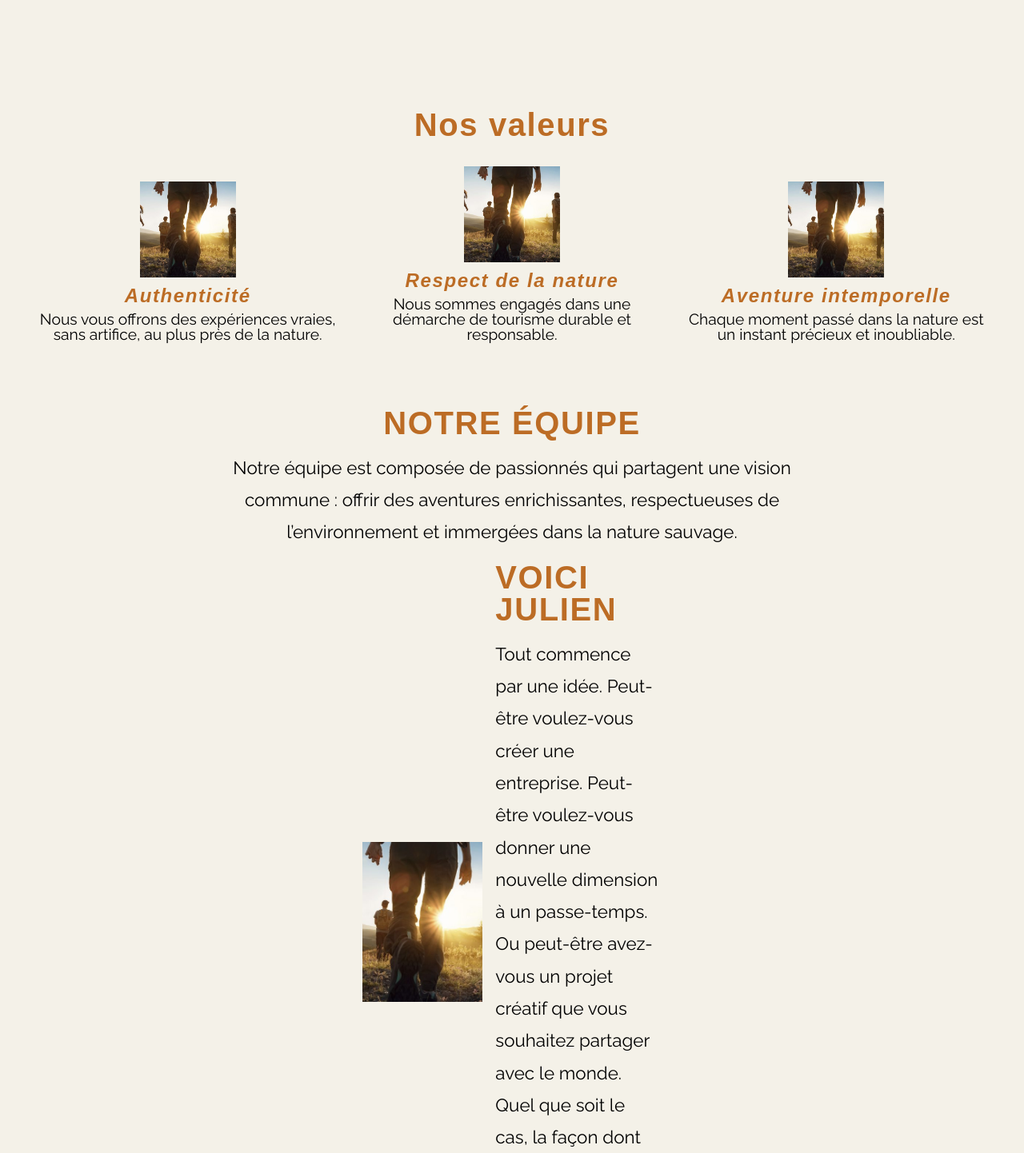
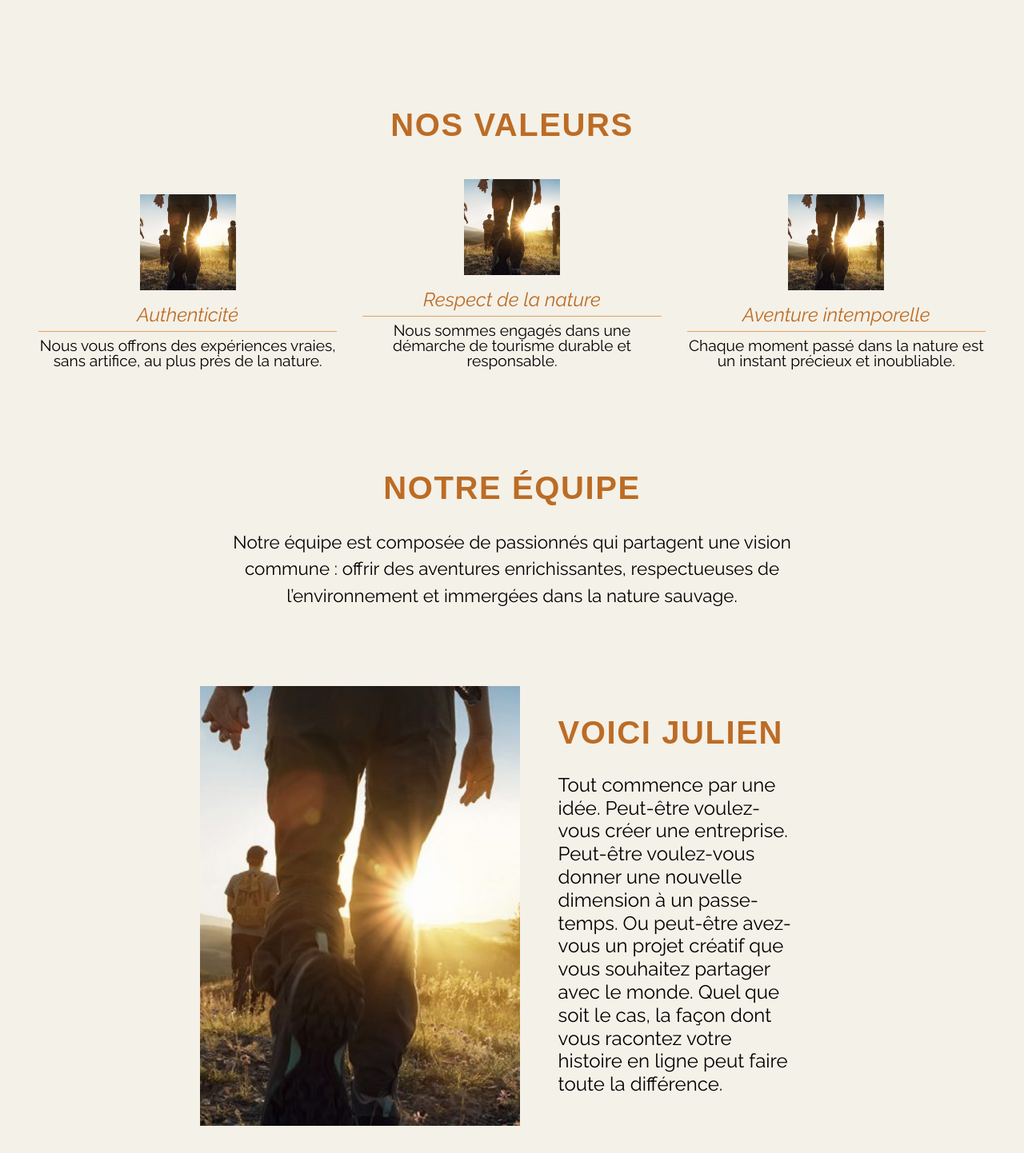
Before and after one commit to julien382/Wildora, a React (Vite) app: page /a_propos in a window 1280 px wide. Shown: the part 1508-2950 px from the top of the page at 80% size. Built offline with nearby package versions, Linux system fonts and the light colour scheme; a web font is replaced by a local one.

Commit message:
add css equipe

```diff
--- a/src/pages/AboutPage/AboutPage.jsx
+++ b/src/pages/AboutPage/AboutPage.jsx
@@ -18,25 +18,25 @@ const AboutPage = () => {
             <section className='valeursAboutPage'>
                 <h1 className='valeursAboutPageTitle'>Nos valeurs</h1>
                 <div className='valeursAboutPageCard'>
-                    <img className='valeursAboutPageImage' src={mainImage} alt="mainImage"></img>
-                    <h2 className='valeursAboutPageTitle'>Authenticité </h2>
-                    <p className='valeursAboutPageText'>Nous vous offrons des expériences vraies, sans artifice, au plus près de la nature.</p>
+                    <img className='valeursAboutPageCardImage' src={mainImage} alt="mainImage"></img>
+                    <h2 className='valeursAboutPageCardTitle'>Authenticité </h2>
+                    <p className='valeursAboutPageCardText'>Nous vous offrons des expériences vraies, sans artifice, au plus près de la nature.</p>
                 </div>
                 <div className='valeursAboutPageCard'>
-                    <img className='valeursAboutPageImage' src={mainImage} alt="mainImage"></img>
-                    <h2 className='valeursAboutPageTitle'>Respect de la nature </h2>
-                    <p className='valeursAboutPageText'>Nous sommes engagés dans une démarche de tourisme durable et responsable.</p>
+                    <img className='valeursAboutPageCardImage' src={mainImage} alt="mainImage"></img>
+                    <h2 className='valeursAboutPageCardTitle'>Respect de la nature </h2>
+                    <p className='valeursAboutPageCardText'>Nous sommes engagés dans une démarche de tourisme durable et responsable.</p>
                 </div>
                 <div className='valeursAboutPageCard'>
-                    <img className='valeursAboutPageImage' src={mainImage} alt="mainImage"></img>
-                    <h2 className='valeursAboutPageTitle'>Aventure intemporelle </h2>
-                    <p className='valeursAboutPageText'>Chaque moment passé dans la nature est un instant précieux et inoubliable.</p>
+                    <img className='valeursAboutPageCardImage' src={mainImage} alt="mainImage"></img>
+                    <h2 className='valeursAboutPageCardTitle'>Aventure intemporelle </h2>
+                    <p className='valeursAboutPageCardText'>Chaque moment passé dans la nature est un instant précieux et inoubliable.</p>
                 </div>
             </section>
 
             <section className='equipeAboutPage'>
                 <h1 className='equipeAboutPageTitle'>Notre équipe</h1>
-                    <p className='equipeAboutPageText'>Notre équipe est composée de passionnés qui partagent une vision commune : offrir des aventures enrichissantes, respectueuses de l’environnement et immergées dans la nature sauvage.</p>
+                    <p className='equipeAboutPageTitleText'>Notre équipe est composée de passionnés qui partagent une vision commune : offrir des aventures enrichissantes, respectueuses de l’environnement et immergées dans la nature sauvage.</p>
                 <div className='equipeAboutPageCard'>
                     <img className='equipeAboutPageImage' src={mainImage} alt="mainImage"></img>
                     <div className='equipeAboutPageContainerText'>
--- a/src/pages/AboutPage/AboutPage.scss
+++ b/src/pages/AboutPage/AboutPage.scss
@@ -46,7 +46,7 @@
 
     .equipeAboutPageTitle {
         font-size: 2.5rem;
-        margin-bottom: 1rem;
+        margin-bottom: rem;
         color: $primary-color;
         font-weight: 700;
         text-transform: uppercase;
@@ -54,13 +54,14 @@
         font-family: $secondary-font;
     }
 
-    .equipeAboutPageText {
+    .equipeAboutPageTitleText {
         font-size: 1.4rem;
-        line-height: 1.8;
+        line-height: 1.5;
         color: $black;
-        margin-bottom: 2rem;
         max-width: 800px;
         margin: 0 auto;
+        padding: 2rem;
+        margin-bottom: 4rem;
     }
 
     .equipeAboutPageCard {
@@ -68,12 +69,13 @@
         align-items: center;
         margin: 1rem auto; /* Centrer les cartes sur la page */
         text-align: left;
-        width: calc(33.333% - 2rem); /* Trois cartes par ligne */
+        justify-content: center;
         box-sizing: border-box;
+        margin-bottom: 5rem;
 
         .equipeAboutPageImage {
-            width: 150px;
-            height: 200px; /* Ajuster la hauteur de l'image */
+            width: 400px;
+            height: 550px; /* Ajuster la hauteur de l'image */
             object-fit: cover;
             margin-right: 1rem;
         }
@@ -82,11 +84,19 @@
             display: flex;
             flex-direction: column;
             justify-content: center;
+            max-width: 30%;
+            color: $black;
+            padding: 2rem;
+
+            .equipeAboutPageTitle{
+                margin-bottom: 2rem;
+            }
         }
 
-        .equipeAboutPageName {
-            font-size: 1.2rem;
+        .equipeAboutPageText {
+            font-size: $tertiary-font-size;
             color: $black;
+            line-height: 1.2;
         }
     }
 }
@@ -94,14 +104,16 @@
 .valeursAboutPage {
     padding: 2rem;
     text-align: center;
+    margin-bottom: 3rem;
 
     .valeursAboutPageTitle {
-        font-size: 2.5rem;
-        margin-bottom: 1rem;
+        font-size: $primary-font-size;
+        margin-bottom: 2rem;
         color: $primary-color;
         font-weight: 700;
         letter-spacing: 0.1rem;
         font-family: $secondary-font;
+        text-transform: uppercase;
     }
 
     .valeursAboutPageCard {
@@ -111,20 +123,23 @@
         width: calc(33.333% - 2rem); /* Trois cartes par ligne */
         box-sizing: border-box;
 
-        .valeursAboutPageImage {
+        .valeursAboutPageCardImage {
             width: 120px; /* Agrandir légèrement l'image */
             height: 120px;
             object-fit: cover;
             margin-bottom: 0.5rem;
         }
 
-        .valeursAboutPageTitle {
+        .valeursAboutPageCardTitle {
             font-size: 1.5rem;
             margin-bottom: 0.5rem;
             font-style: italic;
+            color: $primary-color;
+            border-bottom: 1px solid $highlight-color;
+            padding: 0.5rem;
         }
 
-        .valeursAboutPageText {
+        .valeursAboutPageCardText {
             font-size: 1.2rem;
             color: $black;
         }
```
